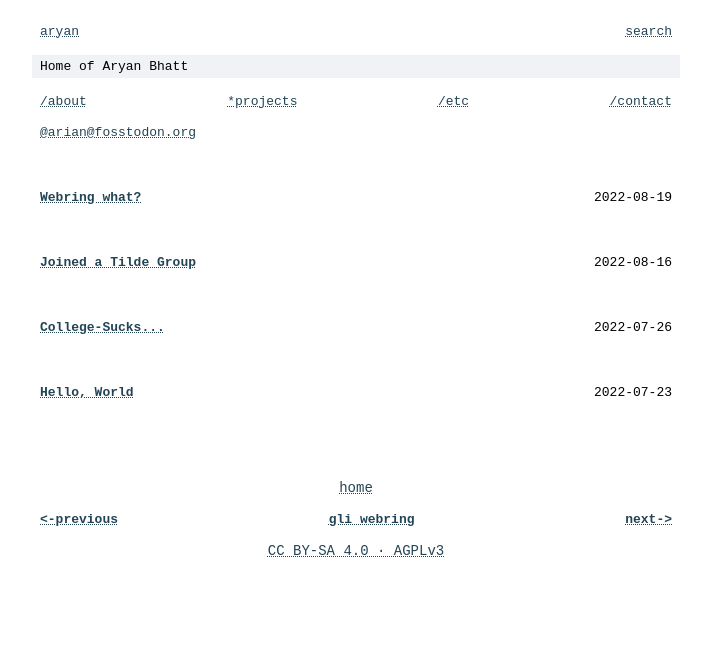
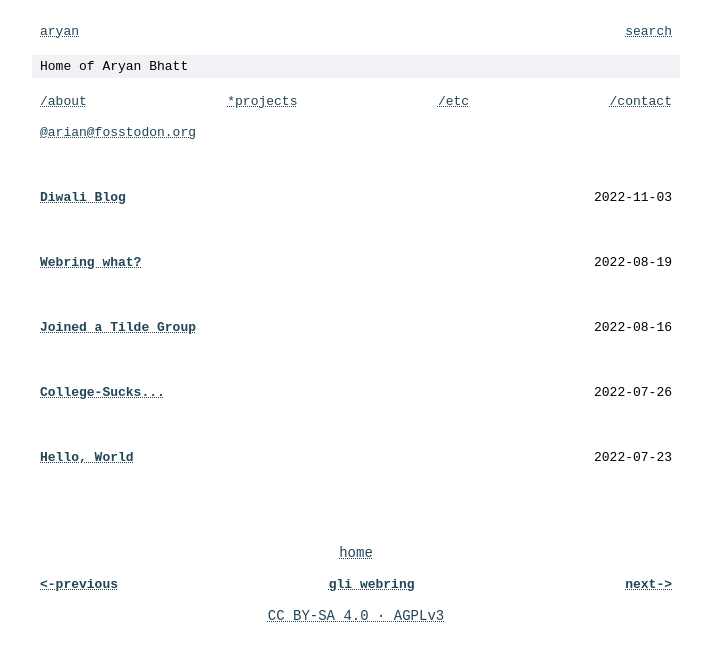
Before and after one commit to arianbhatt/arianbhatt.github.io, a plain HTML site: page index.html in a window 1280 px wide. Shown: the whole page, without its empty margins (284-995 px from the left). Drawn offline with Linux system fonts and the light colour scheme.

Commit message:
index updated

```diff
--- a/index.html
+++ b/index.html
@@ -23,6 +23,11 @@
 <nav class="flex mono">
 <a href="https://fosstodon.org/@arian" rel="me">@arian@fosstodon.org</a>
 </nav>
+<br>
+<p class="flex mono">
+<a href="blogs/diwaliblog"><b>Diwali Blog</b></a>
+<time>2022-11-03</time>
+</p>
 <br>
 <p class="flex mono">
 <a href="blogs/webring"><b>Webring what?</b></a>
```
